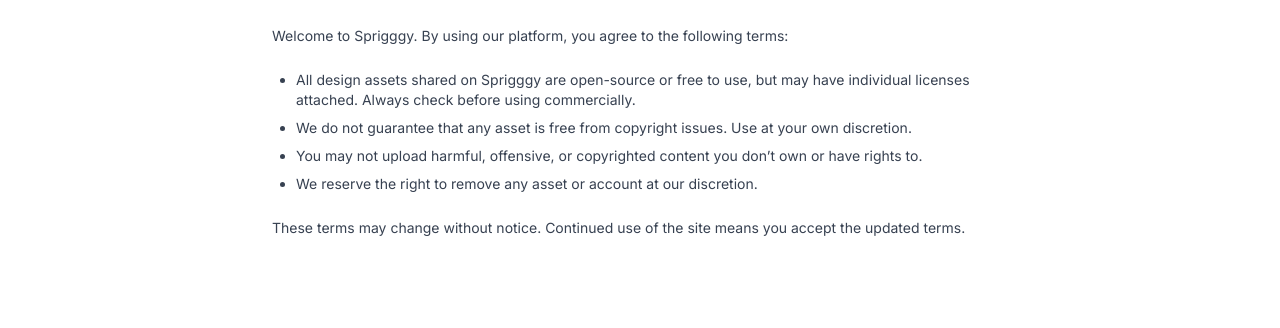
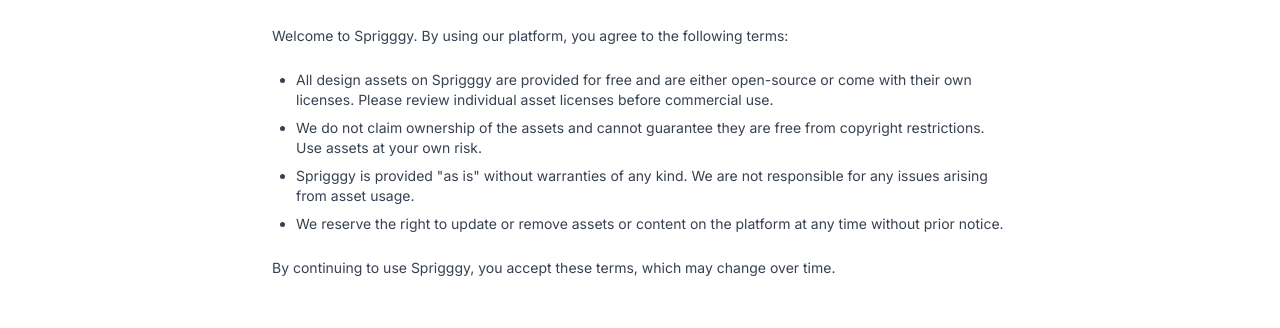
Before and after one commit to alik3dav/Sprigggy, a Nuxt app: page /terms in a window 1280 px wide. Shown: the part 190-518 px from the top of the page. Built offline with nearby package versions, Linux system fonts and the light colour scheme; no server answers.

Commit message:
some terms page changes

```diff
--- a/pages/terms.vue
+++ b/pages/terms.vue
@@ -4,12 +4,12 @@
     <p>Welcome to Sprigggy. By using our platform, you agree to the following terms:</p>
 
     <ul class="list-disc pl-6 space-y-2">
-        <li>All design assets shared on Sprigggy are open-source or free to use, but may have individual licenses attached. Always check before using commercially.</li>
-        <li>We do not guarantee that any asset is free from copyright issues. Use at your own discretion.</li>
-        <li>You may not upload harmful, offensive, or copyrighted content you don’t own or have rights to.</li>
-        <li>We reserve the right to remove any asset or account at our discretion.</li>
+      <li>All design assets on Sprigggy are provided for free and are either open-source or come with their own licenses. Please review individual asset licenses before commercial use.</li>
+      <li>We do not claim ownership of the assets and cannot guarantee they are free from copyright restrictions. Use assets at your own risk.</li>
+      <li>Sprigggy is provided "as is" without warranties of any kind. We are not responsible for any issues arising from asset usage.</li>
+      <li>We reserve the right to update or remove assets or content on the platform at any time without prior notice.</li>
     </ul>
 
-      <p>These terms may change without notice. Continued use of the site means you accept the updated terms.</p>
+    <p>By continuing to use Sprigggy, you accept these terms, which may change over time.</p>
   </div>
 </template>
```
Lines whose indentation alone changed are shown as unchanged.
